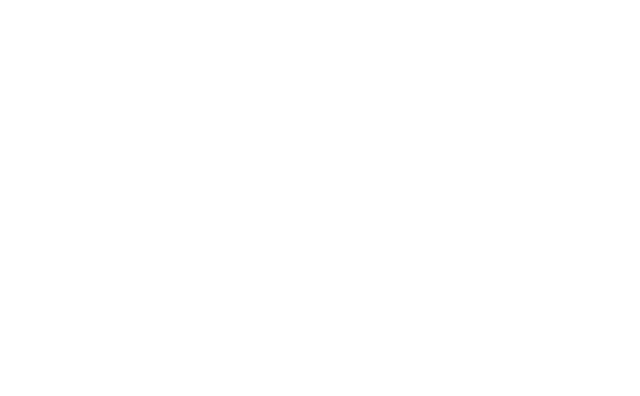
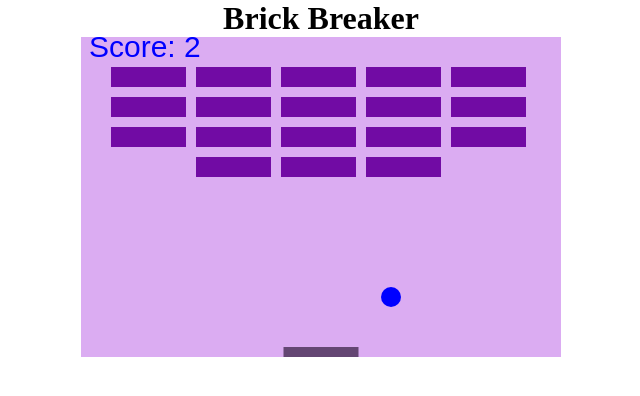
Before and after one commit to aortiz106/webdevs2, a plain HTML site: page BrickBreaker/index.html in a window 1280 px wide. Shown: the whole page, without its empty margins (319-959 px from the left). Drawn offline with Linux system fonts and the light colour scheme.

Commit message:
brickBreaker

```diff
--- a/BrickBreaker/index.html
+++ b/BrickBreaker/index.html
@@ -1,17 +1,190 @@
 <!DOCTYPE html>
 <html>
-    <head>
-        <title> </title>
-        <style>
 
-        </style>
-    </head>
-    <body>
-<canvas id="myCanvas">
+<head>
+    <title>Brick Breaker</title>
+    <style>
+        * {
+            padding: 0;
+            margin: 0;
+        }
 
-</canvas>
-    </body>
+        #myCanvas {
+            display: block;
+            margin: 0 auto;
+            background: #DBACF2;
+        }
+
+        h1 {
+            text-align: center;
+        }
+    </style>
+</head>
+
+<body>
+    <h1>Brick Breaker</h1>
+    <canvas id="myCanvas" width="480" height="320">
+        </canvas>
     <script>
+        var canvas = document.getElementById("myCanvas");
+        var ctx = canvas.getContext("2d");
 
+        var x = canvas.width / 2;
+        var y = canvas.height - 30;
+        var dx = 2;
+        var dy = -2;
+        var ballRadius = 10;
+
+        var paddleHeight = 10;
+        var paddleWidth = 75;
+        var paddleX = (canvas.width - paddleWidth) / 2;
+
+        var rightPressed = false;
+        var leftPressed = false;
+
+        var brickRowCount = 4;
+        var brickColumnCount =5;
+        var brickWidth = 75;
+        var brickHeight = 20;
+        var brickPadding = 10;
+        var brickOffsetTop = 30;
+        var brickOffsetLeft = 30;
+
+        var bricks = [];
+
+        var score = 0;
+
+        for (var c = 0; c < brickColumnCount; c++) {
+            bricks[c] = [];
+            for (var r = 0; r < brickRowCount; r++) {
+                var brickX = (c * (brickWidth + brickPadding)) + brickOffsetLeft;
+                var brickY = (r * (brickHeight + brickPadding)) + brickOffsetTop;
+                bricks[c][r] = {
+                    x: brickX,
+                    y: brickY,
+                    status: 1
+                };
+                console.log(bricks);
+            }
+        }
+
+        function drawBricks() {
+            for (var c = 0; c < brickColumnCount; c++) {
+                for (var r = 0; r < brickRowCount; r++) {
+                    if (bricks[c][r].status == 1) {
+
+                        ctx.beginPath();
+                        ctx.rect(bricks[c][r].x, bricks[c][r].y, brickWidth, brickHeight);
+                        ctx.fillStyle = "#710BA4";
+                        ctx.fill();
+                        ctx.closePath();
+                    }
+
+                }
+            }
+        }
+
+        function drawScore(){
+	        ctx.font = "30px Arial";
+	        ctx.fillStyle = "Blue";
+	        ctx.fillText("Score: " + score, 8, 20);
+        }
+
+        function collisionDetection() {
+            for (var c = 0; c < brickColumnCount; c++) {
+                for (var r = 0; r < brickRowCount; r++) {
+                    var b = bricks[c][r];
+                    if (b.status == 1) {
+                        if (x > b.x && x < b.x + brickWidth && y > b.y && y < b.y + brickHeight) {
+                            dy = -dy;
+                            b.status = 0;
+                            score ++;
+                            if (score == brickRowCount * brickColumnCount) {
+                                alert("You Win");
+                                document.location.reload();
+                            }
+                        }
+                    }
+                }
+            }
+        }
+
+
+        function drawBall() {
+            ctx.beginPath();
+            ctx.arc(x, y, ballRadius, 0, Math.PI * 2);
+            ctx.fillStyle = "blue";
+            ctx.fill();
+            ctx.closePath();
+        }
+
+        function drawPaddle() {
+            ctx.beginPath();
+            ctx.rect(paddleX, canvas.height - paddleHeight, paddleWidth, paddleHeight);
+            ctx.fillStyle = "#644673";
+            ctx.fill();
+            ctx.closePath();
+        }
+
+
+        function draw() {
+            ctx.clearRect(0, 0, canvas.width, canvas.height);
+            drawBricks();
+            drawBall();
+            drawPaddle();
+            drawScore();
+            collisionDetection();
+            x += dx;
+            y += dy;
+            if ((x + ballRadius) > myCanvas.width || (x - ballRadius) < 0) {
+                dx = -dx;
+            }
+
+            if (y + dy < ballRadius) {
+                dy = -dy;
+            }
+            else if (y + dy > canvas.height - ballRadius) {
+                if (x > paddleX && x < paddleX + paddleWidth) {
+                    dy = -dy;
+                }
+                else {
+                    alert("GAME OVER");
+                    document.location.reload();
+
+                }
+            }
+
+
+            if (rightPressed && paddleX < canvas.width - paddleWidth) {
+                paddleX += 7;
+            }
+            else if (leftPressed && paddleX > 0) {
+                paddleX -= 7;
+            }
+        }
+        setInterval(draw, 10);
+
+        document.addEventListener("keydown", keyDownHandler, false);
+        document.addEventListener("keyup", keyUpHandler, false);
+
+        function keyDownHandler(e) {
+            if (e.keyCode == 39) {
+                rightPressed = true;
+            }
+            else if (e.keyCode == 37) {
+                leftPressed = true;
+            }
+        }
+
+        function keyUpHandler(e) {
+            if (e.keyCode == 39) {
+                rightPressed = false;
+            }
+            else if (e.keyCode == 37) {
+                leftPressed = false;
+            }
+        }
     </script>
+</body>
+
 </html>
```
